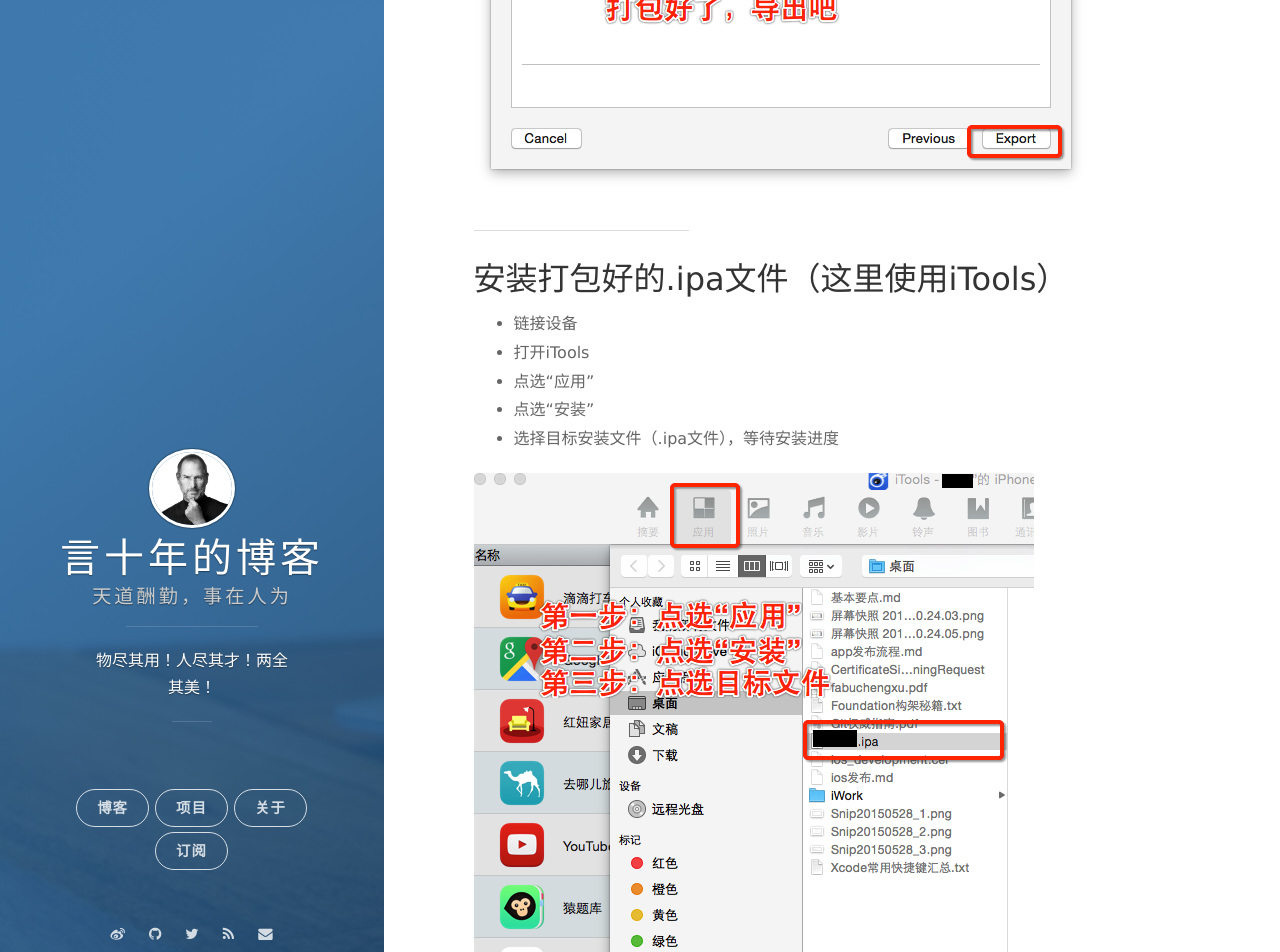
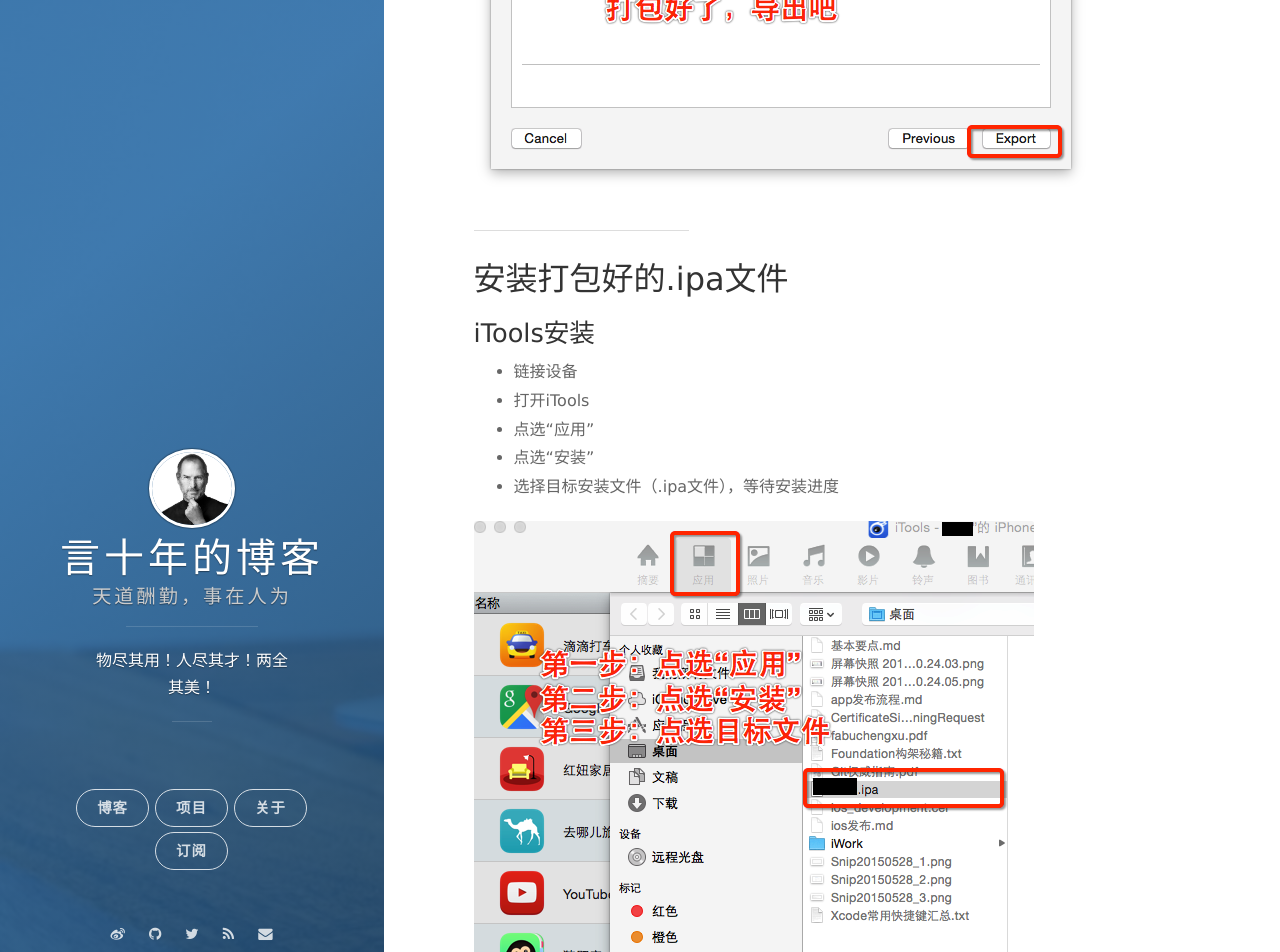
Before and after one commit to yanshinian/yanshinian.github.io, a Jekyll site: the page built from _posts/2015-05-28-packagetest.markdown, in a window 1280 px wide and 1400 px high, scrolled down 7371 px. Shown: the top 952 px of the window. Built offline with Jekyll 4.4.1, drawn with Linux system fonts in a browser that asks for light colours; nearby versions of some CDN libraries; Markdown is read by kramdown in place of the engine named in the settings; some of the changed text lies outside the part shown.

Commit message:
打包测试文章

```diff
--- a/_posts/2015-05-28-packagetest.markdown
+++ b/_posts/2015-05-28-packagetest.markdown
@@ -96,7 +96,9 @@
 
 ----
 
-##安装打包好的.ipa文件（这里使用iTools）
+##安装打包好的.ipa文件
+
+###iTools安装
 
 * 链接设备
 * 打开iTools
```
Also changed, not shown: other parts of _posts/2015-05-28-packagetest.markdown (+6 -0 lines).
